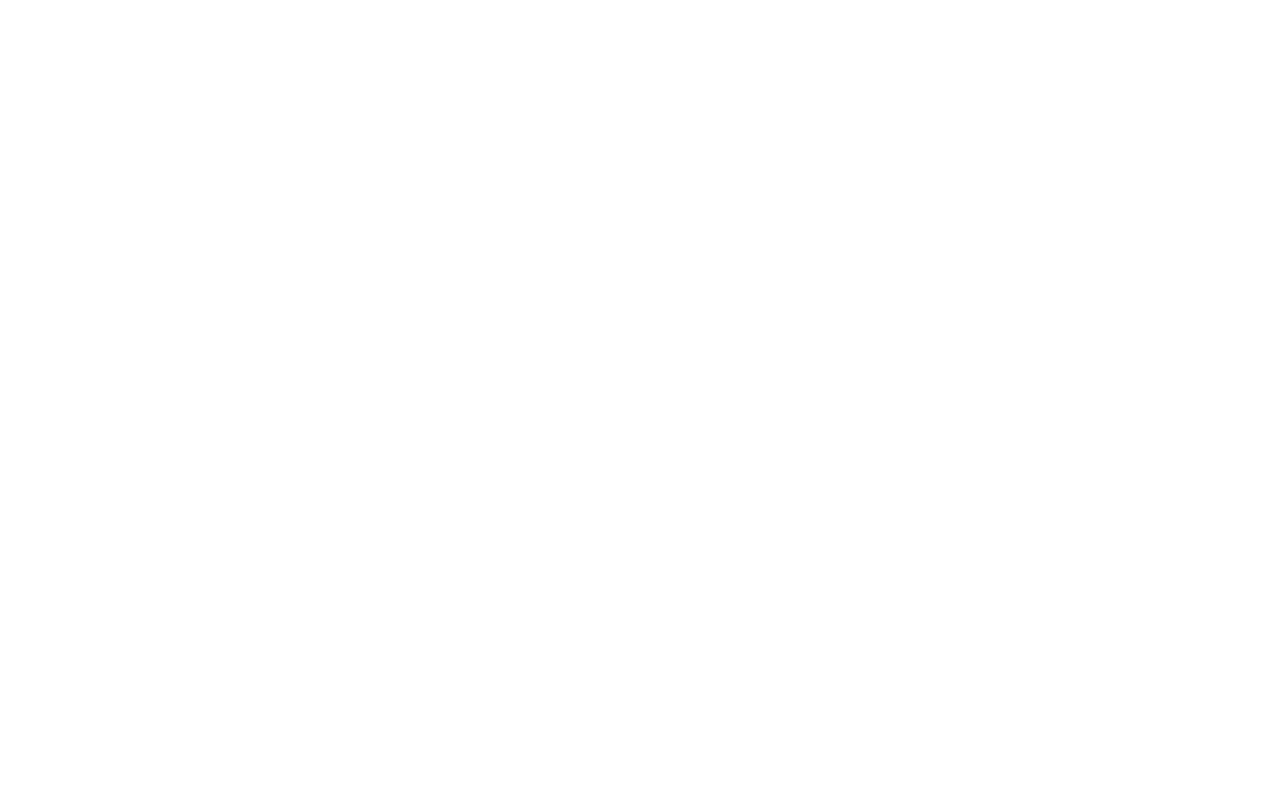
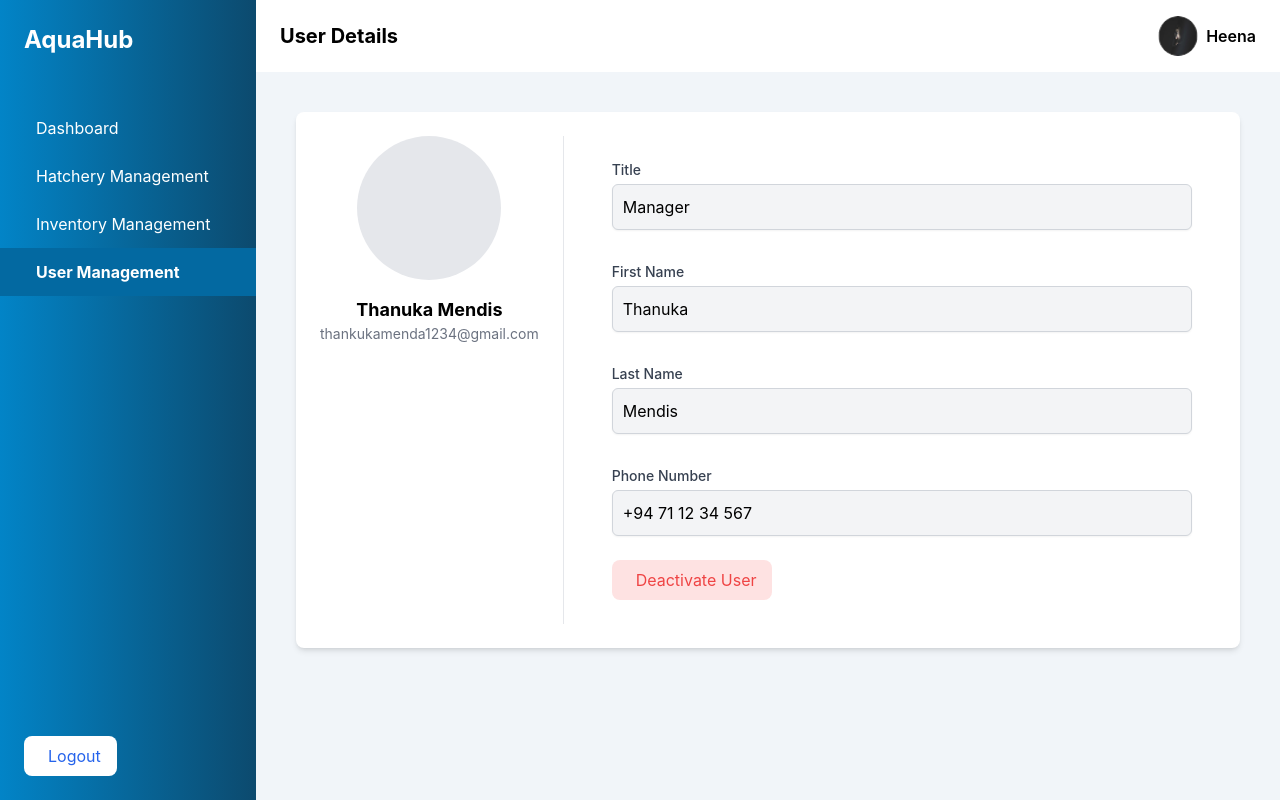
Before and after one commit to VishwaDeAero/aquahub, a React (Create React App) app: page /user-management/1 in a window 1280 px wide. Before the commit this address had no page. Built offline with nearby package versions, Linux system fonts and the light colour scheme; the HTML template or start-up script is replaced by a standard one.

Commit message:
User Details Page Added

```diff
--- a/src/App.js
+++ b/src/App.js
@@ -9,6 +9,7 @@
 import Dashboard from './pages/Dashboard';
 import HatcheryManagement from './pages/HatcheryManagement';
 import UserManagement from './pages/UserManagement';
+import UserDetails from './pages/UserDetails';
 
 function App() {
   return (
@@ -17,6 +18,7 @@
         <Route path="/" element={<Dashboard />} />
         <Route path="/hatchery-management" element={<HatcheryManagement />} />
         <Route path="/user-management" element={<UserManagement />} />
+        <Route path="/user-management/:userId" element={<UserDetails />} />
         <Route path="/login" element={<Login />} />
         <Route path="/recovery" element={<Recovery />} />
         <Route path="/verify-code" element={<VerifyCode />} />
--- a/src/pages/HatcheryManagement.js
+++ b/src/pages/HatcheryManagement.js
@@ -1,8 +1,9 @@
 import React from "react";
 import AppLayout from "../components/layouts/AppLayout";
-import { Navigate } from "react-router-dom";
+import { useNavigate } from "react-router-dom";
 
 const HatcheryManagement = () => {
+  const navigate = useNavigate();
   // Dummy data for the grid items
   const sections = [
     { title: "Broodstock Management", icon: "/img/menu-icons/BroodstockManagementIcon.png", path: "/broodstock-management" },
@@ -20,13 +21,14 @@
 
   return (
     <AppLayout title="Hatchery Management">
-            <div className="bg-white shadow-md rounded-sm p-8">
+      <div className="p-6">
+        <div className="bg-white shadow-md rounded-lg p-10">
           {/* Grid for sections */}
-                <div className="grid grid-cols-4 gap-6">
+          <div className="grid grid-cols-4 gap-5">
             {sections.map((section, index) => (
               <button
                 key={index}
-                        onClick={() => Navigate(section.path)}
+                onClick={() => navigate(section.path)}
                 className="flex flex-col items-center rounded-3xl py-12 p-8 hover:shadow-lg transition"
               >
                 <img
@@ -41,6 +43,7 @@
             ))}
           </div>
         </div>
+      </div>
     </AppLayout>
   );
 };
--- /dev/null
+++ b/src/pages/UserDetails.js
@@ -0,0 +1,149 @@
+import React, { useState } from "react";
+import AppLayout from "../components/layouts/AppLayout";
+
+const UserDetails = () => {
+    // State to manage edit mode
+    const [isEditable, setIsEditable] = useState(false);
+
+    // Mock user data
+    const [user, setUser] = useState({
+        title: "Manager",
+        firstName: "Thanuka",
+        lastName: "Mendis",
+        phoneNumber: "+94 71 12 34 567",
+        email: "thankukamenda1234@gmail.com",
+    });
+
+    // Toggle edit mode
+    const toggleEditMode = () => setIsEditable((prev) => !prev);
+
+    return (
+        <AppLayout title="User Details">
+            <div className="p-6">
+                <div className="bg-white shadow-md rounded-lg p-6 flex">
+                    {/* User Profile Section */}
+                    <div className="flex flex-col items-center border-r pr-6">
+                        <div className="w-full flex justify-end">
+                            <button
+                                onClick={toggleEditMode}
+                                className="text-sky-900 hover:text-blue-700"
+                            >
+                                <i className="fas fa-pen text-xl"></i>
+                            </button>
+                        </div>
+                        <div className="w-36 h-36 bg-gray-200 rounded-full flex items-center justify-center mb-4">
+                            <i className="fas fa-user text-gray-500 text-6xl"></i>
+                        </div>
+                        <h2 className="text-lg font-bold">{`${user.firstName} ${user.lastName}`}</h2>
+                        <p className="text-sm text-gray-500">{user.email}</p>
+                    </div>
+
+                    {/* User Details Section */}
+                    <div className="flex-1 pl-12 p-6">
+                        <form>
+                            <div className="grid grid-cols-1 gap-8">
+                                {/* Title */}
+                                <div>
+                                    <label className="block text-sm font-medium text-gray-700">
+                                        Title
+                                    </label>
+                                    <input
+                                        type="text"
+                                        value={user.title}
+                                        disabled={!isEditable}
+                                        className={`mt-1 block w-full border p-2.5 rounded-md border-gray-300 shadow-sm ${isEditable ? "focus:border-blue-500 focus:ring-blue-500" : "bg-gray-100"
+                                            }`}
+                                        onChange={(e) =>
+                                            setUser((prev) => ({ ...prev, title: e.target.value }))
+                                        }
+                                    />
+                                </div>
+
+                                {/* First Name */}
+                                <div>
+                                    <label className="block text-sm font-medium text-gray-700">
+                                        First Name
+                                    </label>
+                                    <input
+                                        type="text"
+                                        value={user.firstName}
+                                        disabled={!isEditable}
+                                        className={`mt-1 block w-full border p-2.5 rounded-md border-gray-300 shadow-sm ${isEditable ? "focus:border-blue-500 focus:ring-blue-500" : "bg-gray-100"
+                                            }`}
+                                        onChange={(e) =>
+                                            setUser((prev) => ({ ...prev, firstName: e.target.value }))
+                                        }
+                                    />
+                                </div>
+
+                                {/* Last Name */}
+                                <div>
+                                    <label className="block text-sm font-medium text-gray-700">
+                                        Last Name
+                                    </label>
+                                    <input
+                                        type="text"
+                                        value={user.lastName}
+                                        disabled={!isEditable}
+                                        className={`mt-1 block w-full border p-2.5 rounded-md border-gray-300 shadow-sm ${isEditable ? "focus:border-blue-500 focus:ring-blue-500" : "bg-gray-100"
+                                            }`}
+                                        onChange={(e) =>
+                                            setUser((prev) => ({ ...prev, lastName: e.target.value }))
+                                        }
+                                    />
+                                </div>
+
+                                {/* Phone Number */}
+                                <div>
+                                    <label className="block text-sm font-medium text-gray-700">
+                                        Phone Number
+                                    </label>
+                                    <input
+                                        type="text"
+                                        value={user.phoneNumber}
+                                        disabled={!isEditable}
+                                        className={`mt-1 block w-full border p-2.5 rounded-md border-gray-300 shadow-sm ${isEditable ? "focus:border-blue-500 focus:ring-blue-500" : "bg-gray-100"
+                                            }`}
+                                        onChange={(e) =>
+                                            setUser((prev) => ({ ...prev, phoneNumber: e.target.value }))
+                                        }
+                                    />
+                                </div>
+                            </div>
+
+                            {/* Buttons */}
+                            <div className="flex justify-between mt-6">
+                                <button
+                                    type="button"
+                                    className="flex items-center px-4 py-2 bg-red-100 text-red-500 rounded-lg hover:bg-red-200"
+                                >
+                                    <i className="fas fa-user-times mr-2"></i> Deactivate User
+                                </button>
+
+                                {isEditable && (
+                                    <div className="flex space-x-4 w-2/5">
+                                        <button
+                                            type="button"
+                                            onClick={toggleEditMode}
+                                            className="px-4 py-2 w-full bg-gray-200 text-gray-700 rounded-lg hover:bg-gray-300"
+                                        >
+                                            Cancel
+                                        </button>
+                                        <button
+                                            type="submit"
+                                            className="px-4 py-2 w-full bg-sky-900 text-white rounded-lg hover:bg-blue-600"
+                                        >
+                                            Save
+                                        </button>
+                                    </div>
+                                )}
+                            </div>
+                        </form>
+                    </div>
+                </div>
+            </div>
+        </AppLayout>
+    );
+};
+
+export default UserDetails;
--- a/src/pages/UserManagement.js
+++ b/src/pages/UserManagement.js
@@ -1,8 +1,10 @@
 import React, { useState } from "react";
 import AppLayout from "../components/layouts/AppLayout";
 import CreateUserModal from "../components/CreateUserModal";
+import { useNavigate } from "react-router-dom";
 
 const UserManagement = () => {
+    const navigate = useNavigate();
     const [users] = useState([
         { id: 1, name: "Christopher Brown", email: "chris.brown@example.com", userType: "Admin" },
         { id: 2, name: "Matthew Wilson", email: "matt.wilson@example.com", userType: "User" },
@@ -56,7 +58,7 @@
                                     <td className="px-4 py-2">{user.email}</td>
                                     <td className="px-4 py-2">{user.userType}</td>
                                     <td className="px-4 py-2 flex items-center space-x-4">
-                                        <button className="text-blue-500 hover:underline flex items-center">
+                                        <button onClick={() => navigate(`/user-management/${user.id}`)} className="text-blue-500 hover:underline flex items-center">
                                             <i className="fas fa-eye mr-1"></i> View
                                         </button>
                                         <button className="text-red-500 hover:underline flex items-center">
```
Lines whose indentation alone changed are shown as unchanged.
